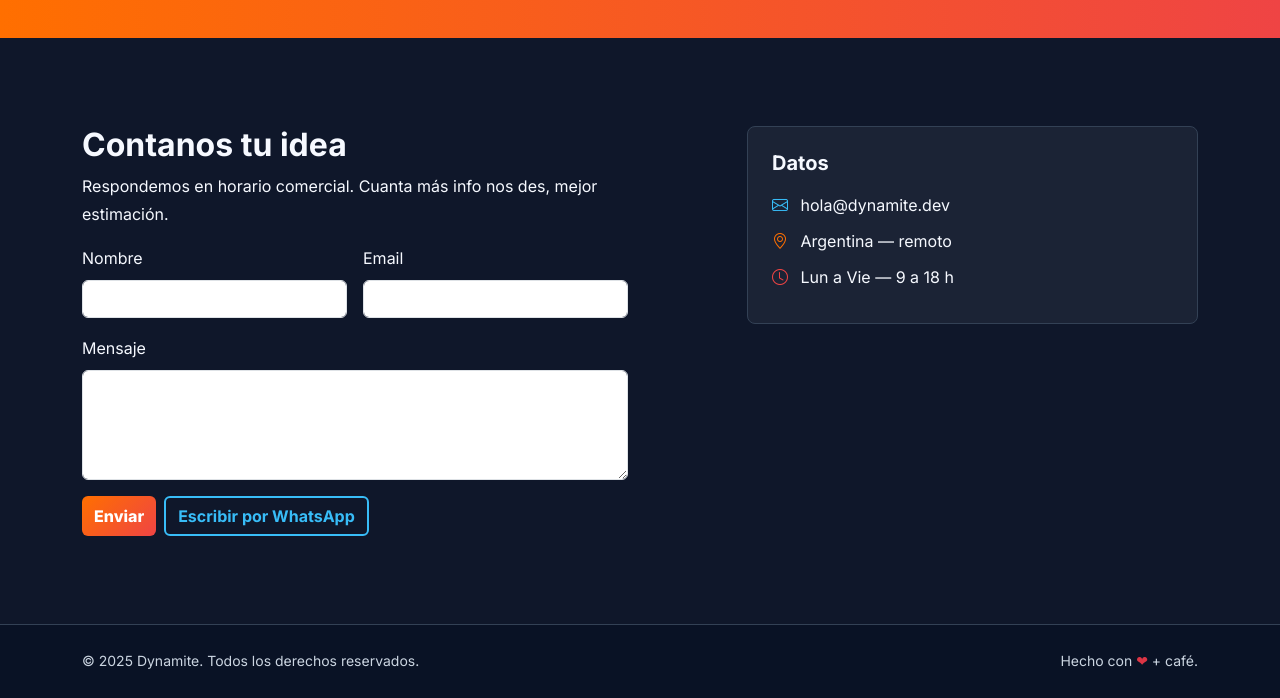
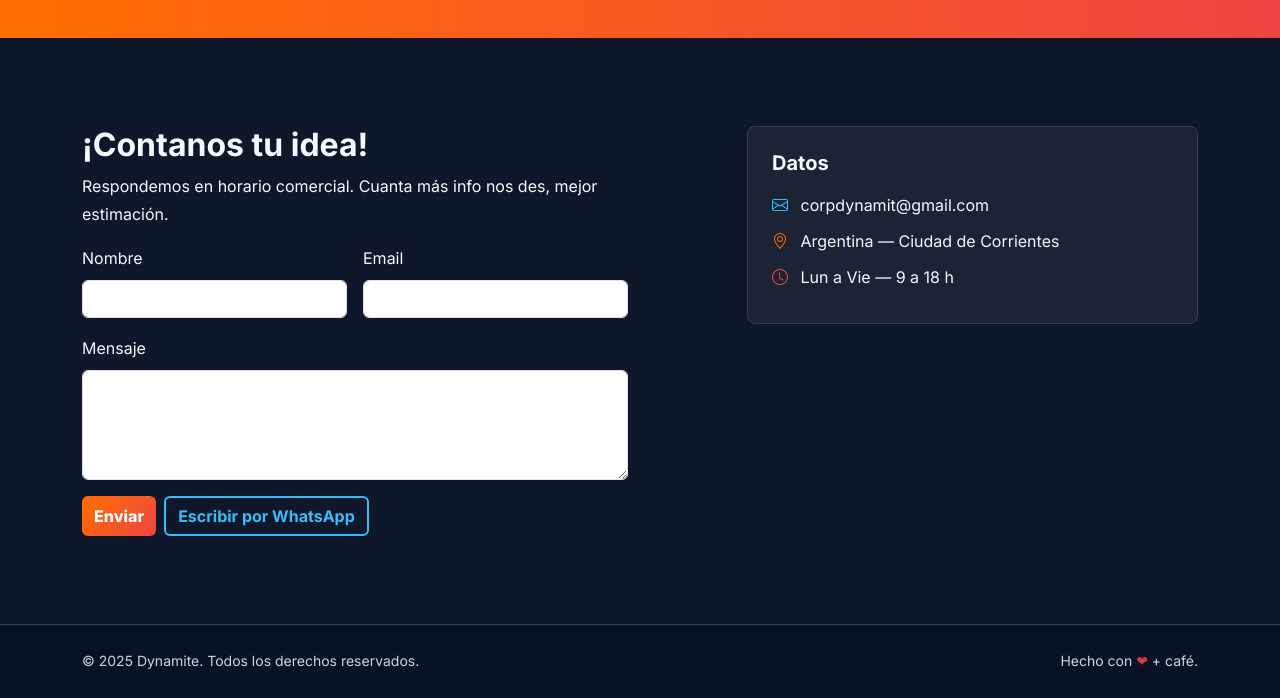
Before and after one commit to DynamIT2025/DynamIT, a plain HTML site: page index.html in a window 1280 px wide. Shown: the part 2965-3663 px from the top of the page. Drawn offline with nearby package versions, Linux system fonts and the light colour scheme.

Commit message:
Update contact information and greeting message

```diff
--- a/index.html
+++ b/index.html
@@ -280,7 +280,7 @@
     <div class="container">
       <div class="row g-4 align-items-start">
         <div class="col-lg-6">
-          <h2 class="fw-bold">Contanos tu idea</h2>
+          <h2 class="fw-bold">¡Contanos tu idea!</h2>
           <p>Respondemos en horario comercial. Cuanta más info nos des, mejor estimación.</p>
           <form class="row g-3" onsubmit="event.preventDefault(); this.reset(); alert('¡Gracias! Te responderemos a la brevedad.');">
             <div class="col-md-6"><label class="form-label">Nombre</label><input class="form-control" required></div>
@@ -296,8 +296,8 @@
           <div class="p-4 rounded-3" style="background:rgba(255,255,255,.05);border:1px solid var(--border)">
             <h3 class="h5 fw-bold mb-3">Datos</h3>
             <ul class="list-unstyled mb-0">
-              <li class="mb-2"><i class="bi bi-envelope me-2" style="color:var(--sky)"></i> hola@dynamite.dev</li>
-              <li class="mb-2"><i class="bi bi-geo-alt me-2" style="color:var(--orange)"></i> Argentina — remoto</li>
+              <li class="mb-2"><i class="bi bi-envelope me-2" style="color:var(--sky)"></i> corpdynamit@gmail.com</li>
+              <li class="mb-2"><i class="bi bi-geo-alt me-2" style="color:var(--orange)"></i> Argentina — Ciudad de Corrientes</li>
               <li class="mb-2"><i class="bi bi-clock me-2" style="color:var(--red)"></i> Lun a Vie — 9 a 18 h</li>
             </ul>
           </div>
@@ -318,7 +318,7 @@
   <script>
     // WhatsApp (placeholder)
     const phone = "5493704098442"; // TODO: reemplazar
-    const msg = encodeURIComponent("Hola Dynamite, quiero empezar un proyecto. ¿Podemos hablar?");
+    const msg = encodeURIComponent("Hola DynamIT, me gustaría empezar un proyecto. ¿Podemos hablar?");
     const wa = `https://wa.me/${phone}?text=${msg}`;
     ["wa-nav","wa-hero","wa-cta","wa-form"].forEach(id=>{const a=document.getElementById(id); if(a) a.href=wa;});
 
```
